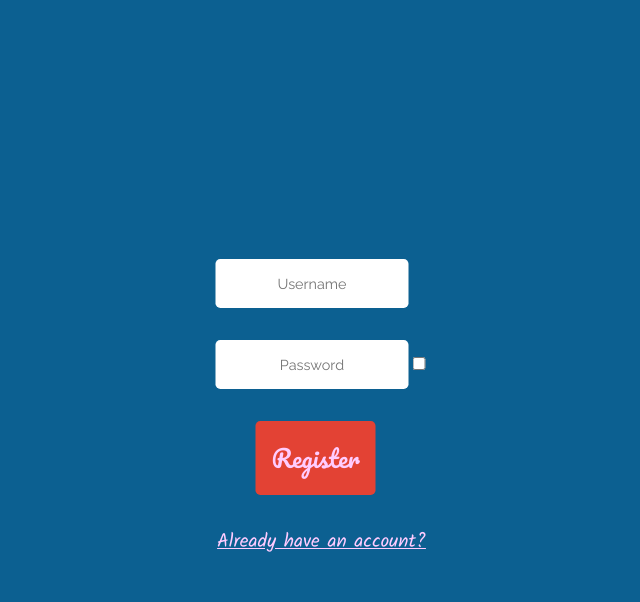
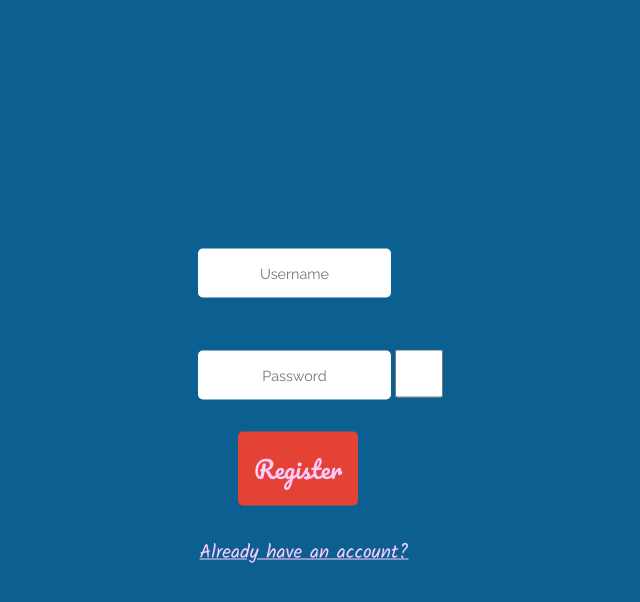
Before and after one commit to awesomearjun/CS50-final-project, a Flask app: page /register-page in a window 1280 px wide. Shown: the top 602 px of the page, without its empty margins (326-966 px from the left). Run offline with Flask 3, Linux system fonts and the light colour scheme.

Commit message:
Style checkbox and add hover animation

```diff
--- a/static/css/accounts.css
+++ b/static/css/accounts.css
@@ -21,14 +21,26 @@ input {
     text-align: center;
 }
 
+input[type=checkbox] {
+    position: relative;
+    width: 3rem;
+    height: 3rem;
+    top: 1.051rem;
+    accent-color: #E34234;
+}
 
 input[type=submit] {
+    transition: 0.45s;
     background-color: #E34234;
     color: #FCF;
     cursor: pointer;
     font-family: 'Pacifico', cursive;
     font-size: 1.5rem;
     margin-left: 2.5rem;
+}
+
+input[type=submit]:hover {
+    background-color: #b84035;
 }
 
 a {
```
